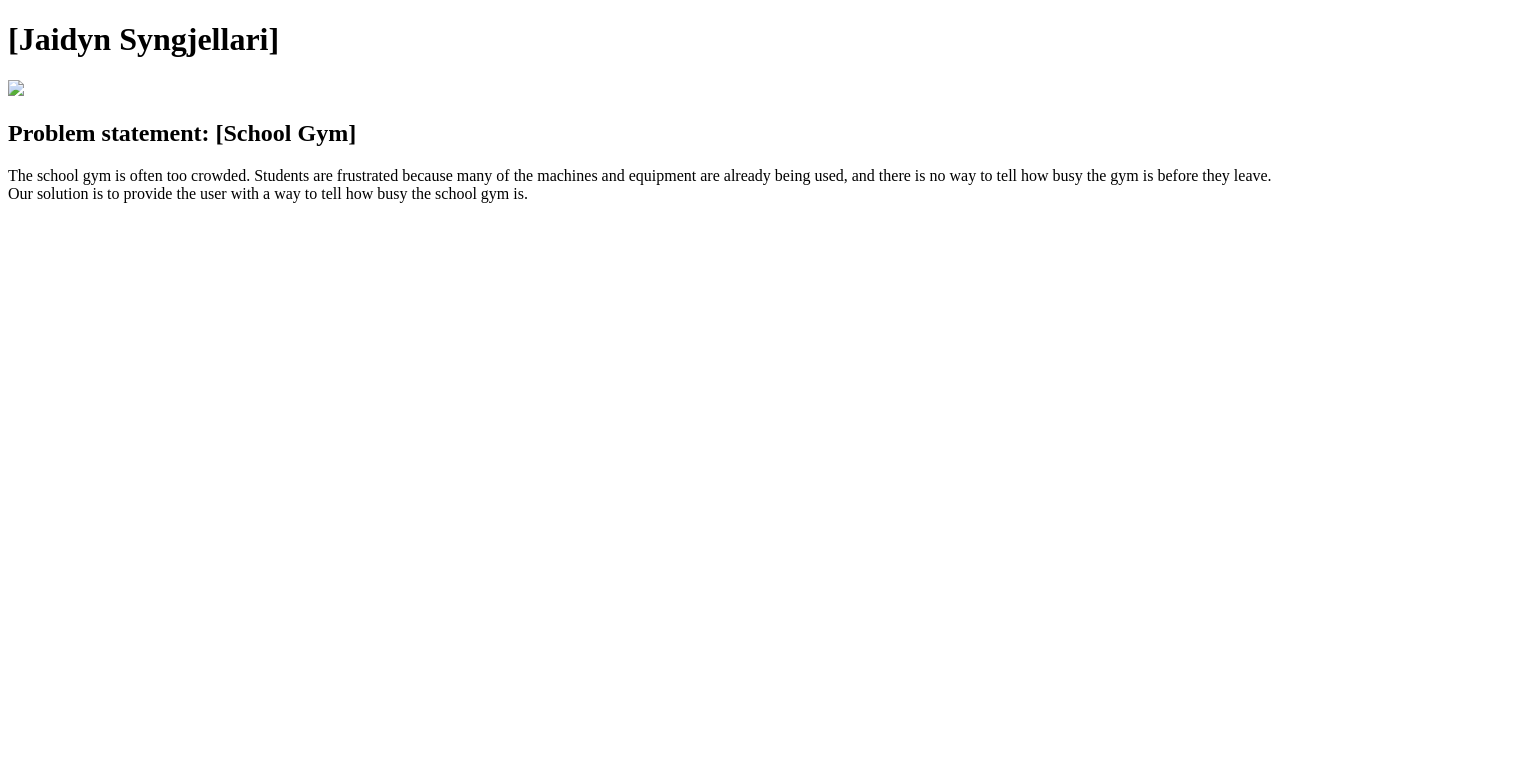
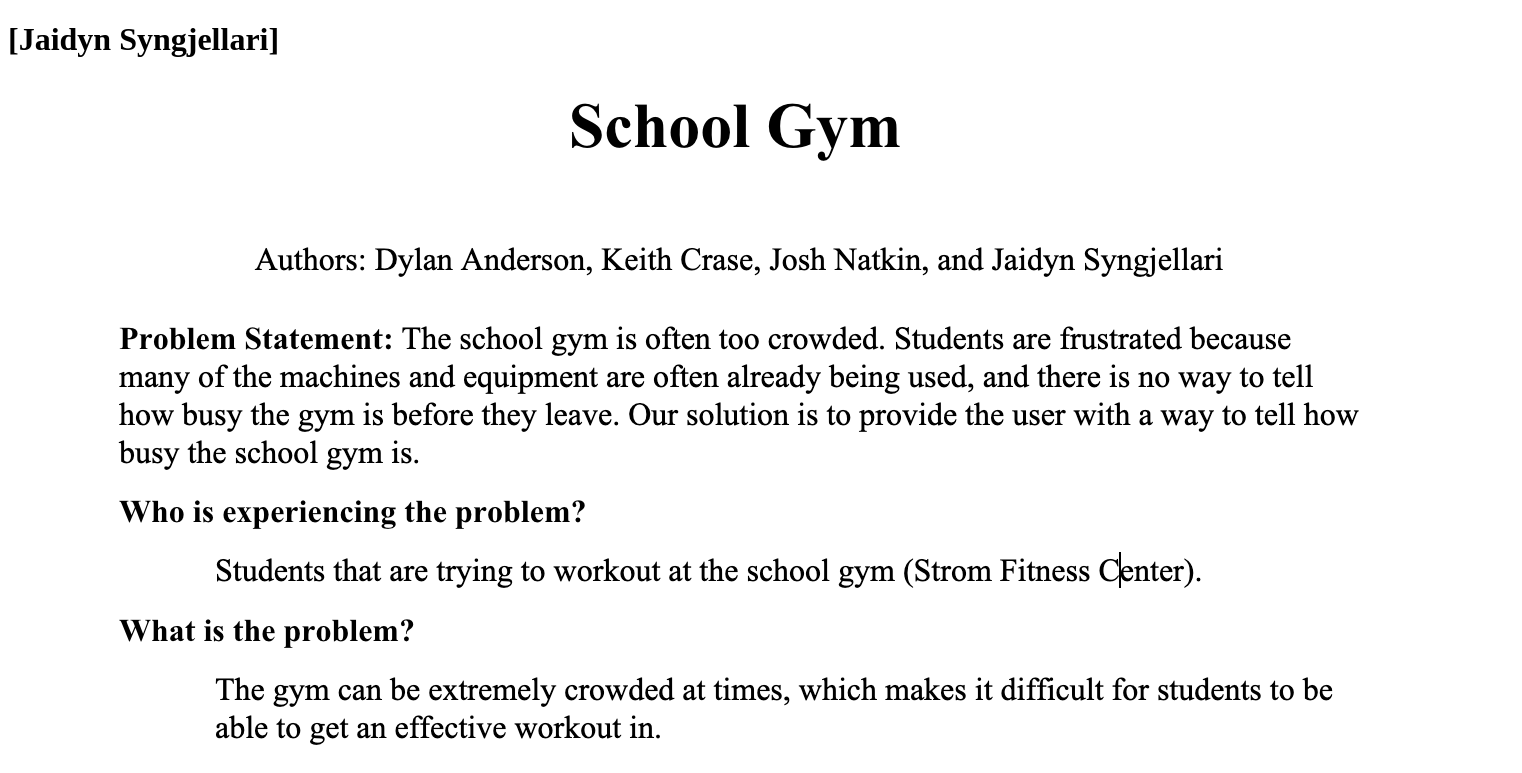
Before and after one commit to jaidynsyngjellari/jaidynsyngjellari.github.io, a plain HTML site: page index.html in a window 1280 px wide. Shown: the top 773 px of the page, 1522 px wide, since content can reach past the window. Drawn offline with Linux system fonts and the light colour scheme.

Commit message:
Update index.html

```diff
--- a/index.html
+++ b/index.html
@@ -8,7 +8,7 @@
 
    <!-- Problem Statement assignment -->
     <section class="assign">
-      <img src="images/Problem Statement.png" />
+      <img src="images/Problem_Statement.png">
       <section class="assign-det">
         <h2>Problem statement: [School Gym]</h2>
         <p>
```
